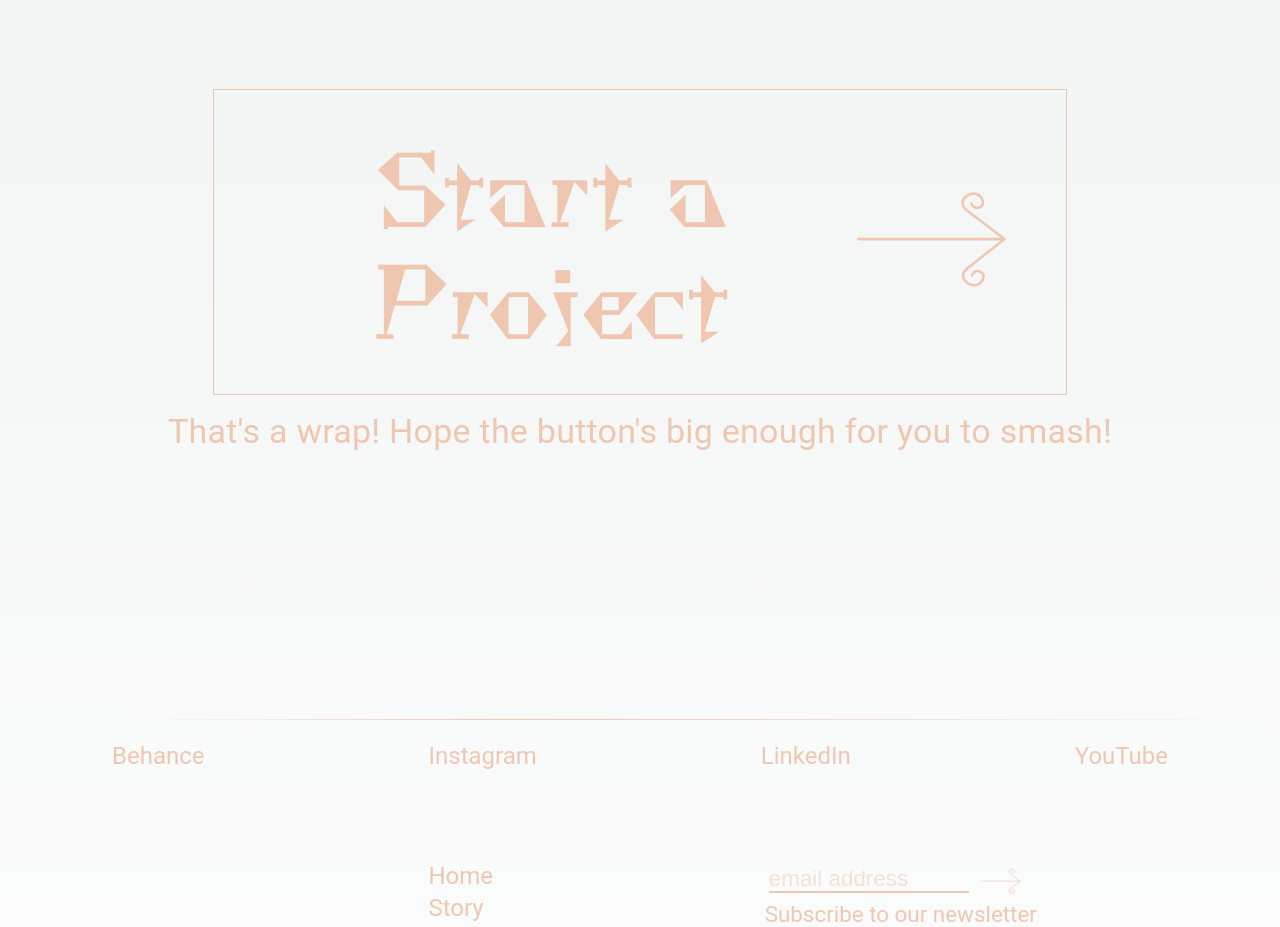
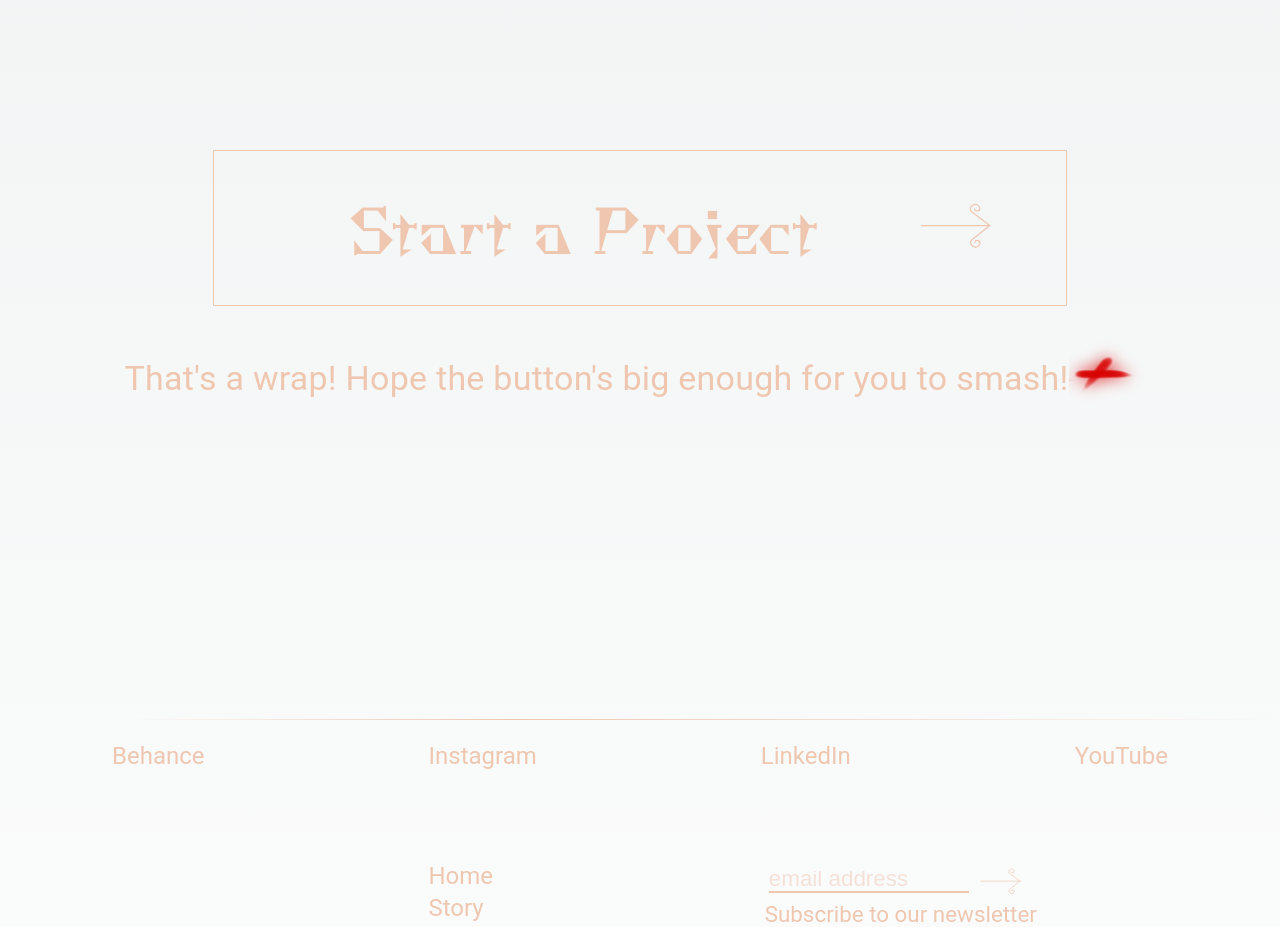
Before and after one commit to vaaghu/donquix, a Next.js app: page / in a window 1280 px wide. Shown: the part 3500-4427 px from the top of the page. Built offline with nearby package versions, Linux system fonts and the light colour scheme.

Commit message:
added x_mark in main button

```diff
--- a/src/app/page.tsx
+++ b/src/app/page.tsx
@@ -14,6 +14,7 @@ import {
   arrowLeft,
   landing_page_scribble,
   footerLogo,
+  x_mark,
 } from "@/assets";
 import Image from "next/image";
 import { TopNav } from "@/components/topNav";
@@ -51,19 +52,24 @@ export default function Home() {
           justifyContent="flex-start"
           alignItems="center"
           sm={8}>
-          <Grid item sm={9} mx={1}>
-            <MainTypography variant="h1" textAlign="center" color="#EFC7B0">
+          <Grid item sm={10} mx={1}>
+            <MainTypography variant="h2" textAlign="center" color="#EFC7B0">
               Start a Project
             </MainTypography>
           </Grid>
-          <Grid item sm={2} mx={1}>
-            <Image src={arrowLeft} alt="star" width={150} height={150} />
+          <Grid item sm={1} mx={1}>
+            <Image src={arrowLeft} alt="star" width={70} height={70} />
           </Grid>
         </Grid>
-        <Grid item sm={8}>
-          <Typography variant="h4" textAlign="justify" color="#EFC7B0" py={2}>
+        <Grid item sm={7}>
+          <Typography variant="h4" textAlign="justify" color="#EFC7B0" py={1}>
             That{"'"}s a wrap! Hope the button{"'"}s big enough for you to
             smash!
+            <Image
+              src={x_mark}
+              alt="x_mark"
+              style={{ transform: "translateY(25px)" }}
+            />
           </Typography>
         </Grid>
       </Grid>
--- a/src/assets/index.ts
+++ b/src/assets/index.ts
@@ -9,8 +9,10 @@ export * as spark from "./spark.svg";
 
 export * as pupil from "./pupil.svg";
 export * as eyeball from "./eyeball.svg";
+
 //png
 export * as character from "./character.png";
 export * as character2 from "./character2.png";
 export * as landing_page_scribble from "./landing_page_scribble.png";
 export * as noise from "./noise.png";
+export * as x_mark from "./x_mark.png";
```
